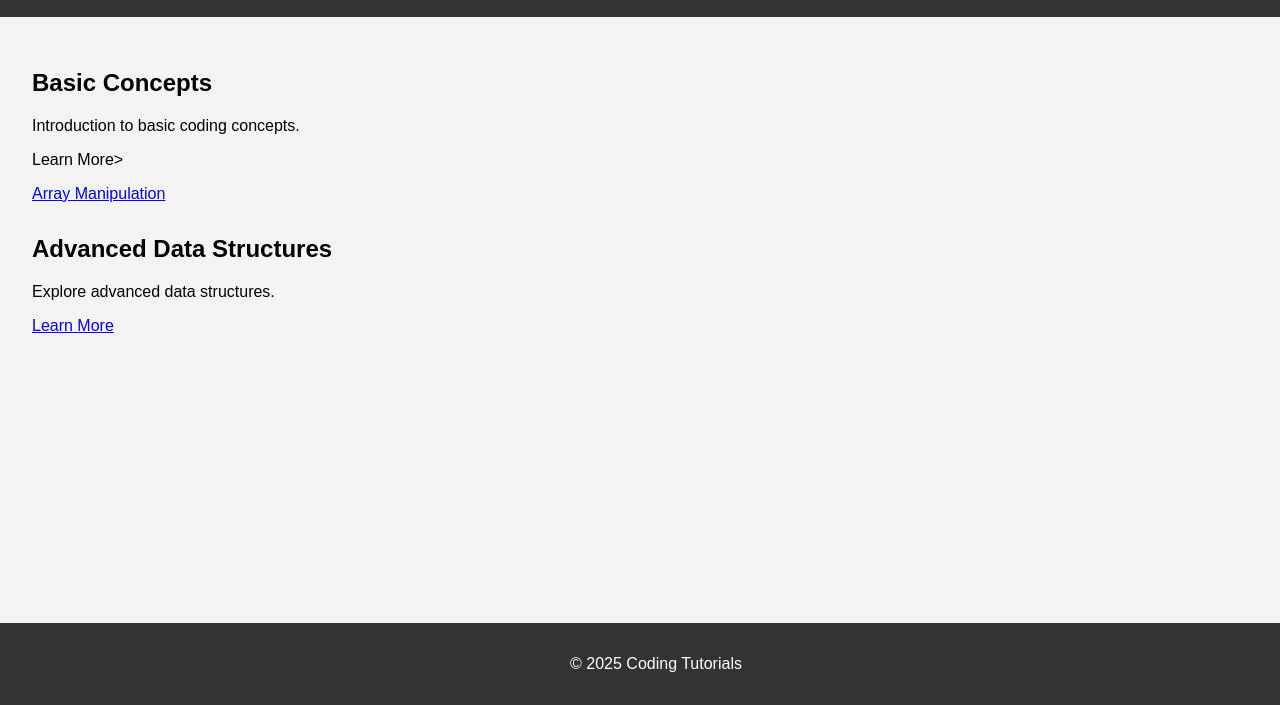
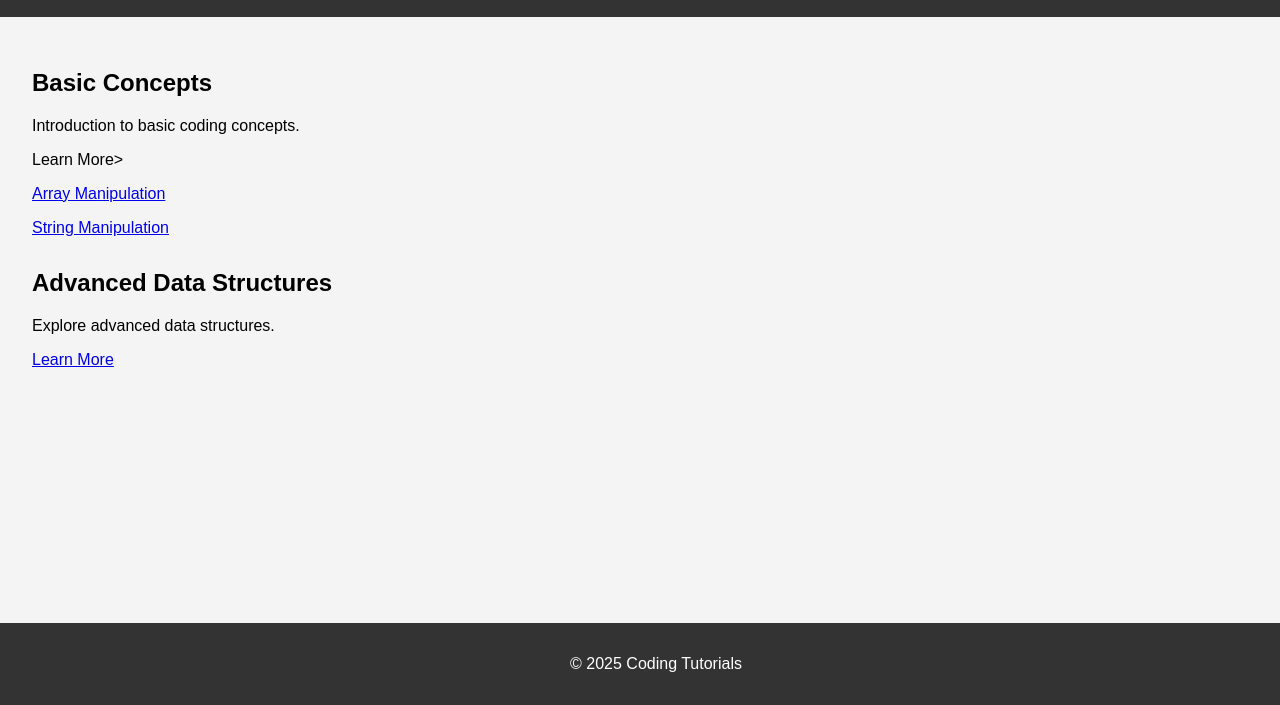
Before and after one commit to Anurag2809/know-algo, a plain HTML site: page index.html in a window 1280 px wide. Shown: the part 95-800 px from the top of the page. Drawn offline with Linux system fonts and the light colour scheme.

Commit message:
Update index.html

```diff
--- a/index.html
+++ b/index.html
@@ -15,6 +15,7 @@
             <h2>Basic Concepts</h2>
             <p>Introduction to basic coding concepts.</p <a href="basics.html">Learn More</a>>
             <p><a href="arrays.html">Array Manipulation</a></p>
+            <p><a href="strings.html">String Manipulation</a></p>
         </section>
         <section id="advanced">
             <h2>Advanced Data Structures</h2>
```
